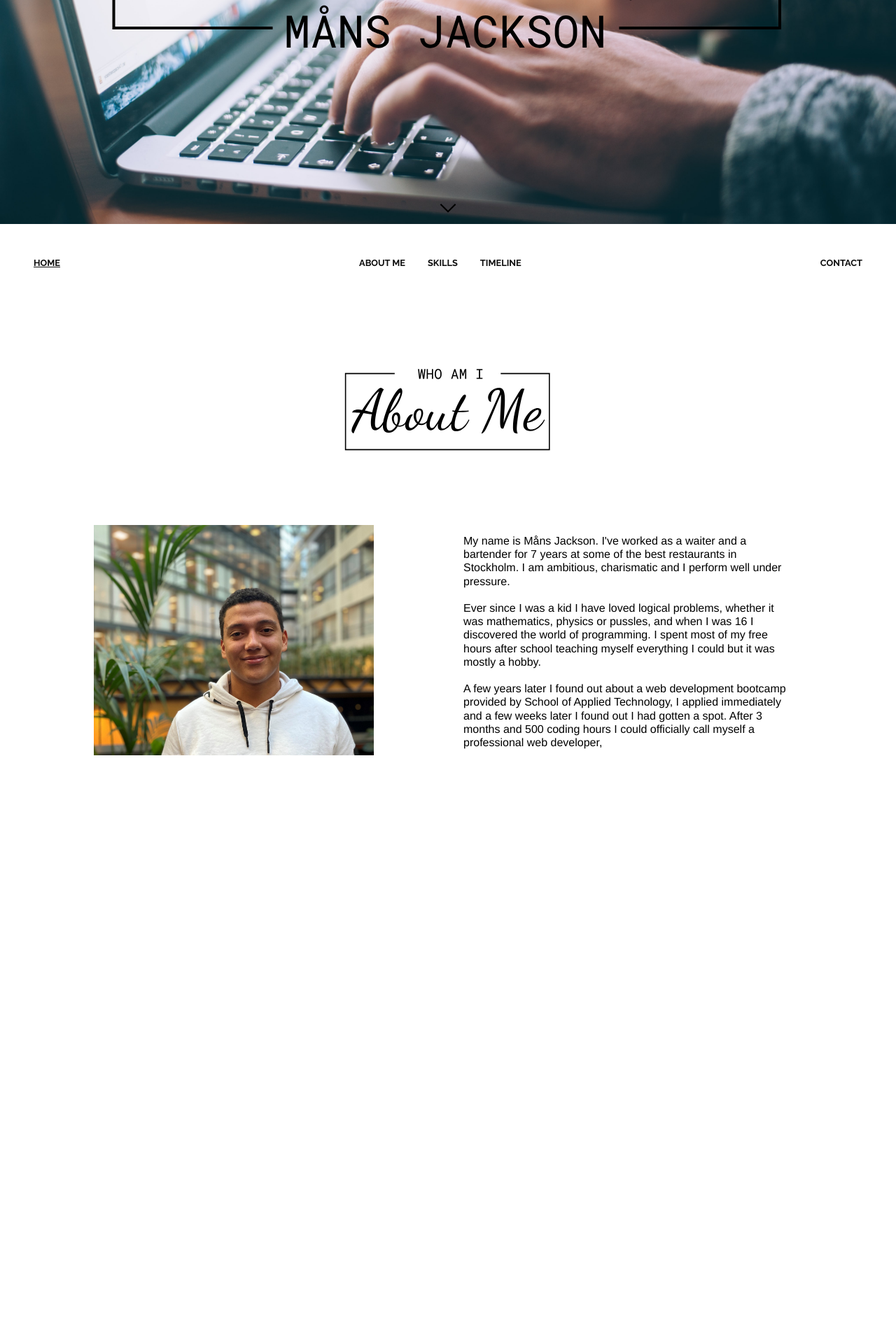
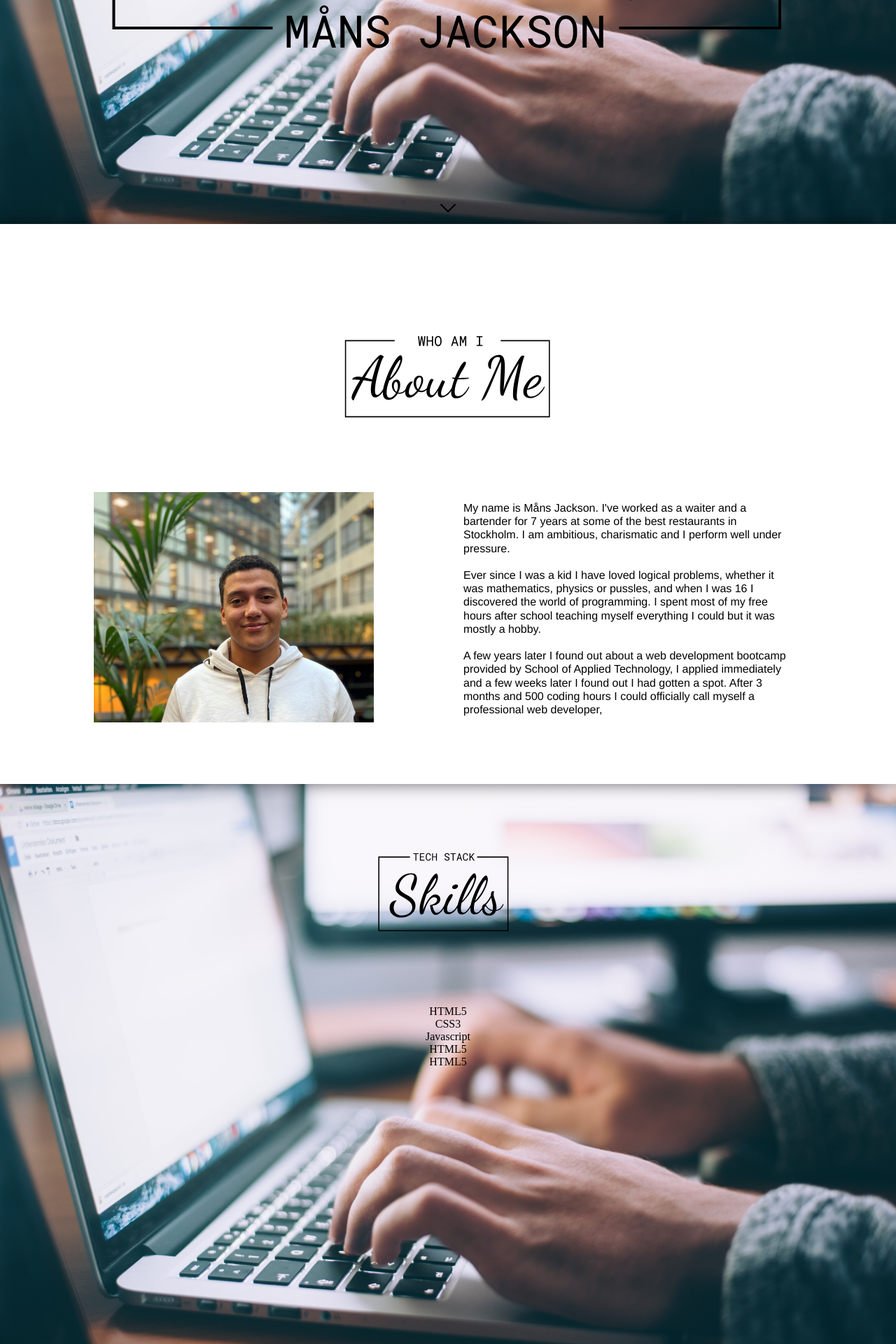
Before and after one commit to MansJackson/portfolio, a React (Create React App) app: page / in a window 1280 px wide. Shown: the part 480-2400 px from the top of the page at 70% size. Before the commit the page ends 1600 px from the top, so only its background shows below. Built offline with nearby package versions, Linux system fonts and the light colour scheme.

Commit message:
redesigned and added skills files

```diff
--- a/src/App.tsx
+++ b/src/App.tsx
@@ -6,6 +6,8 @@ import store from './store';
 import Loading from './components/Loading';
 import Home from './components/Home';
 import AboutMe from './components/AboutMe';
+import Skills from './components/Skills';
+import Navbar from './components/Navbar';
 
 function App(): JSX.Element {
   const [loading, setLoading] = useState(true);
@@ -21,8 +23,12 @@ function App(): JSX.Element {
   return (
     <Provider store={store}>
       <div className="App">
+        <header>
+          <Navbar />
+        </header>
         <Home />
         <AboutMe />
+        <Skills />
       </div>
     </Provider>
   );
--- a/src/components/AboutMe.tsx
+++ b/src/components/AboutMe.tsx
@@ -9,12 +9,11 @@ import { ReactComponent as Title } from '../assets/about_me_title.svg';
 
 const AboutMe: React.FunctionComponent = (props): JSX.Element => {
   return (
-    <div className="about_container">
-      <Navbar />
+    <div id="about_me" className="about_container">
       <div className="about_me_header">
         <Title className="about_me_title" />
       </div>
-      <section id="about_me" className="about_me">
+      <section className="about_me">
         <div className="about_me_image">
           <img alt="me" src={profileImg} />
         </div>
--- a/src/components/Home.tsx
+++ b/src/components/Home.tsx
@@ -8,7 +8,7 @@ import '../styles/Home.css';
 
 const Home: React.FunctionComponent = (props): JSX.Element => {
   return (
-    <section className="home">
+    <section id="home" className="home">
       <HomeTitle className="home_title" />
       <DownArrow className="home_arrow" />
     </section>
--- a/src/components/Navbar.tsx
+++ b/src/components/Navbar.tsx
@@ -18,7 +18,7 @@ const Navbar: React.FunctionComponent<NavbarProps> = (props): JSX.Element => {
   return (
     <nav className="navbar">
       <div className="navbar_home">
-        <a onClick={() => setActiveLink('home')} href="/" className={`navbar_link ${activeLink === links[0] ? 'active' : ''}`}>
+        <a onClick={() => setActiveLink('home')} href="#home" className={`navbar_link ${activeLink === links[0] ? 'active' : ''}`}>
           {links[0]}
         </a>
       </div>
--- /dev/null
+++ b/src/components/Skills.tsx
@@ -0,0 +1,42 @@
+import React from 'react';
+import { connect } from 'react-redux';
+import { RootState } from '../types';
+import '../styles/Skills.css';
+import { ReactComponent as Title } from '../assets/skills_title.svg';
+
+const Skills: React.FunctionComponent = (props): JSX.Element => {
+  return (
+    <div id="skills" className="skills">
+      <div className="skills_header">
+        <Title className="skills_title" />
+      </div>
+      <div className="skills_content">
+        <div className="card frontend">
+          <p>HTML5</p>
+          <p>CSS3</p>
+          <p>Javascript</p>
+          <p>HTML5</p>
+          <p>HTML5</p>
+        </div>
+        <div className="card backend">
+
+        </div>
+        <div className="card databases">
+
+        </div>
+        <div className="card languages">
+
+        </div>
+        <div className="card version_control">
+
+        </div>
+      </div>
+    </div>
+  );
+}
+
+const mapStateToProps = (state: RootState) => ({
+
+});
+
+export default connect(mapStateToProps, {})(Skills);
--- a/src/styles/AboutMe.css
+++ b/src/styles/AboutMe.css
@@ -1,5 +1,10 @@
 .about_container {
+  z-index: 1000;
   height: 100vh;
+  position: relative;
+  background-color: white;
+  box-shadow: 0px 0px 26px -4px rgba(0,0,0,0.75);
+  padding-top: 4rem;
 }
 
 .about_me {
--- a/src/styles/Home.css
+++ b/src/styles/Home.css
@@ -1,5 +1,6 @@
 .home {
   min-height: 100vh;
+  z-index: 1;
   display: flex;
   justify-content: center;
   align-items: center;
@@ -8,12 +9,18 @@
   background-attachment: fixed;
 }
 
+.home_title {
+  position: fixed;
+}
+
 .home_arrow {
   position: absolute;
+  z-index: 2;
   bottom: 1rem;
   width: 1.5rem;
   height: fit-content;
   animation: bounce 1.5s ease-in-out 3s infinite;
+  position: fixed;
 }
 
 #handwriting {
--- a/src/styles/Navbar.css
+++ b/src/styles/Navbar.css
@@ -1,14 +1,18 @@
 .navbar {
+  z-index: 2000;
   width: 100%;
   display: flex;
-  position: sticky;
+  position: fixed;
   top: 0;
   font-family: 'Raleway', 'sans-serif';
   text-transform: uppercase;
-  padding: 3rem 2rem;
-  color: rgb(255, 255, 255);
+  padding: 2rem;
+  background: whitesmoke;
   font-size: .8rem;
   font-weight: 700;
+  box-shadow: 0px -9px 54px 0px rgba(0,0,0,0.75);
+  transform: translateY(-200px);
+  animation: slideDown .3s linear 4s forwards;
 }
 
 .navbar_links {
@@ -26,29 +30,29 @@
   cursor: default !important;
 }
 
-/* .navbar div:nth-child(1), .navbar div:nth-child(3), .navbar_link {
+.navbar div:nth-child(1), .navbar div:nth-child(3), .navbar_link {
   transform: translateY(-1000px);
 }
 
 .navbar div:nth-child(1) {
-  animation: slideDown .3s ease-out 4s forwards;
+  animation: slideDown .3s ease-out 4.2s forwards;
 }
 
 .navbar_link:nth-child(1) {
-  animation: slideDown .3s ease-out 4.2s forwards;
+  animation: slideDown .3s ease-out 4.4s forwards;
 }
 
 .navbar_link:nth-child(2) {
-  animation: slideDown .3s ease-out 4.4s forwards;
+  animation: slideDown .3s ease-out 4.6s forwards;
 }
 
 .navbar_link:nth-child(3) {
-  animation: slideDown .3s ease-out 4.6s forwards;
+  animation: slideDown .3s ease-out 4.8s forwards;
 }
 
 .navbar div:nth-child(3) {
-  animation: slideDown .3s ease-out 4.8s forwards;
-} */
+  animation: slideDown .3s ease-out 5s forwards;
+}
 
 @keyframes slideDown {
   to {
--- /dev/null
+++ b/src/styles/Skills.css
@@ -0,0 +1,12 @@
+.skills {
+  min-height: 100vh;
+  background: url('../assets/computer.jpg');
+  background-attachment: fixed;
+  background-size: cover;
+  position: relative;
+  z-index: 100;
+}
+
+.skills_title {
+  width: 290px;
+}
```
Also changed, not shown: src/assets/skills_title.svg (added), 1 other file (tests, documents, lock files or other folders).
